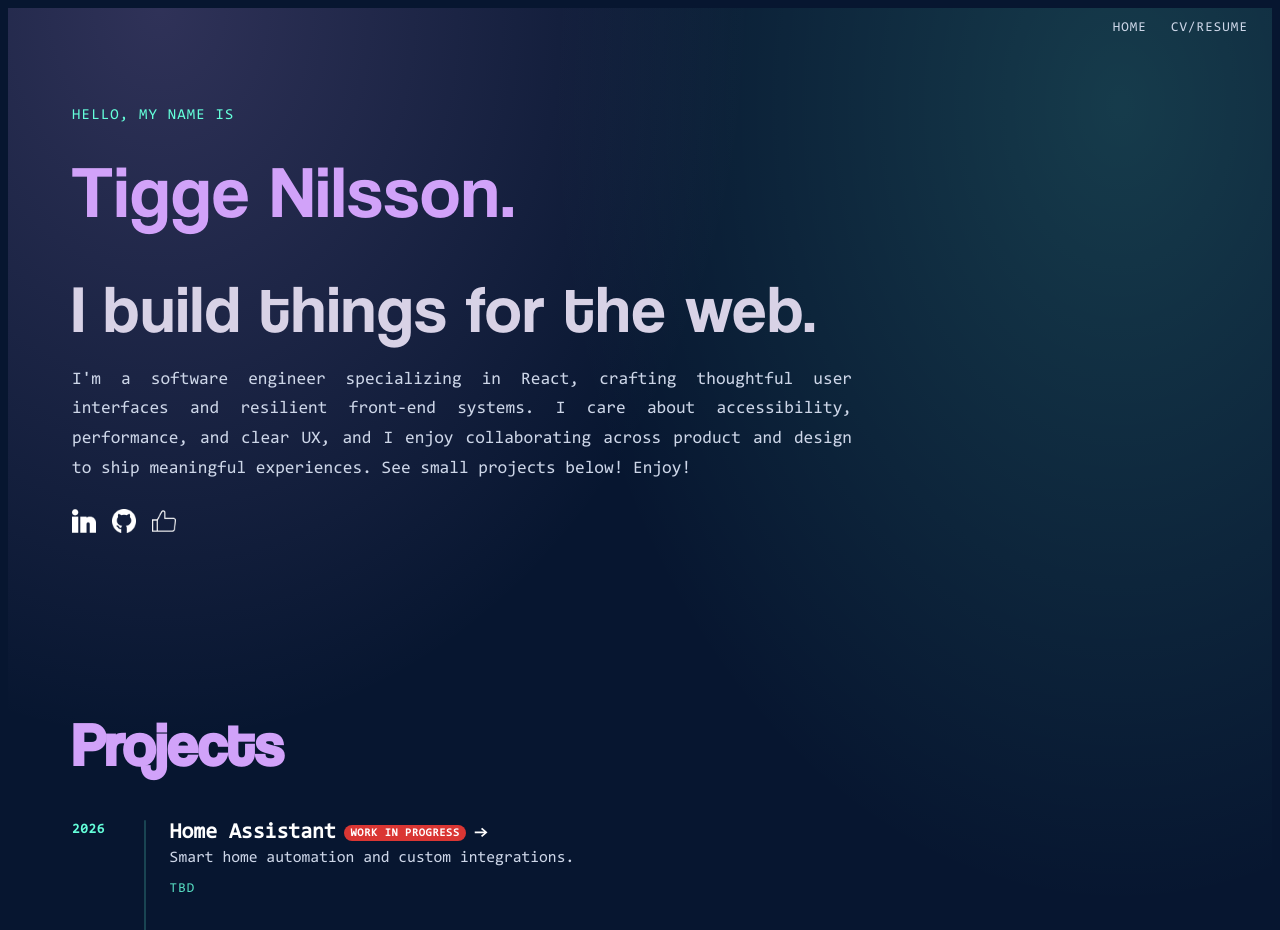
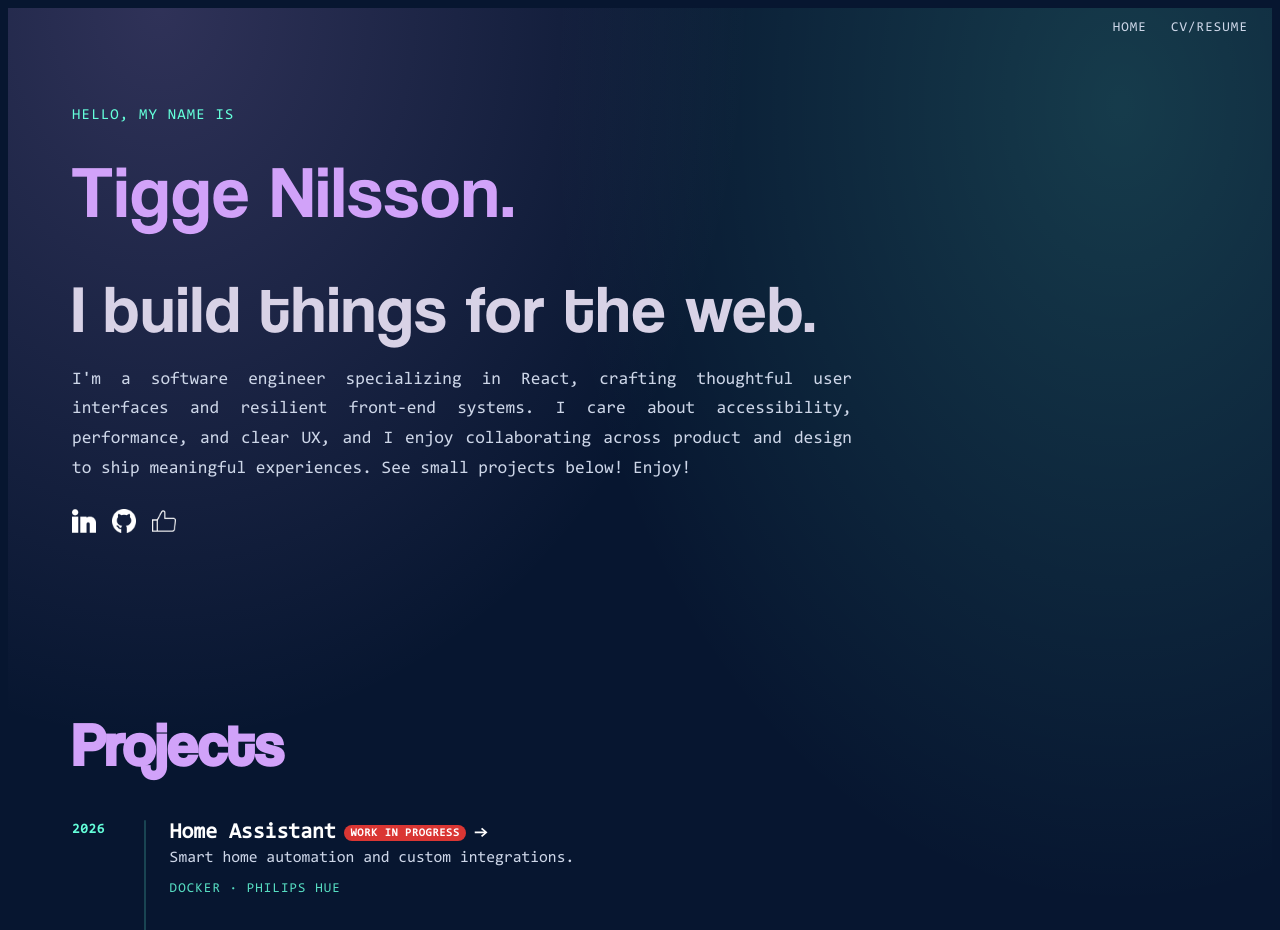
Before and after one commit to taaage/portfolio-client, a React (Vite) app: page / in a window 1280 px wide. Shown: the top 930 px of the page. Built offline with nearby package versions, Linux system fonts and the light colour scheme; no server answers.

Commit message:
Update stack information for Home Assistant project

```diff
--- a/src/components/Work/Work.tsx
+++ b/src/components/Work/Work.tsx
@@ -16,7 +16,7 @@ const Work = () => {
     {
       title: "Home Assistant",
       description: "Smart home automation and custom integrations.",
-      stack: "TBD",
+      stack: "Docker · Philips Hue",
       to: "/home-assistant",
       year: "2026",
       wip: true,
```
